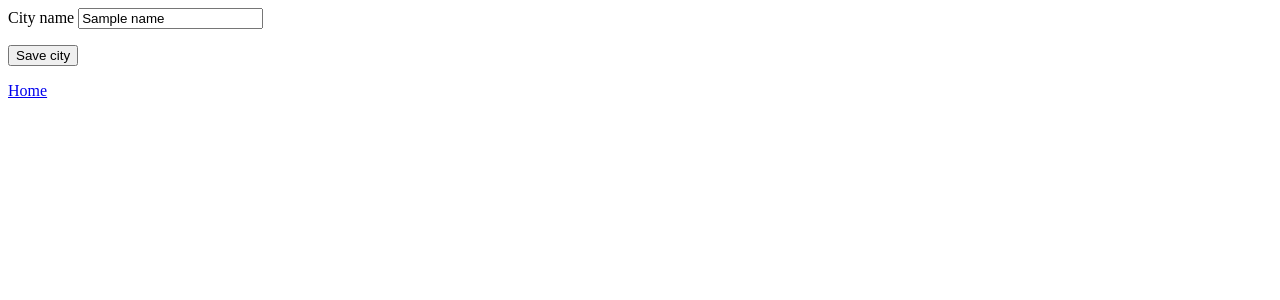
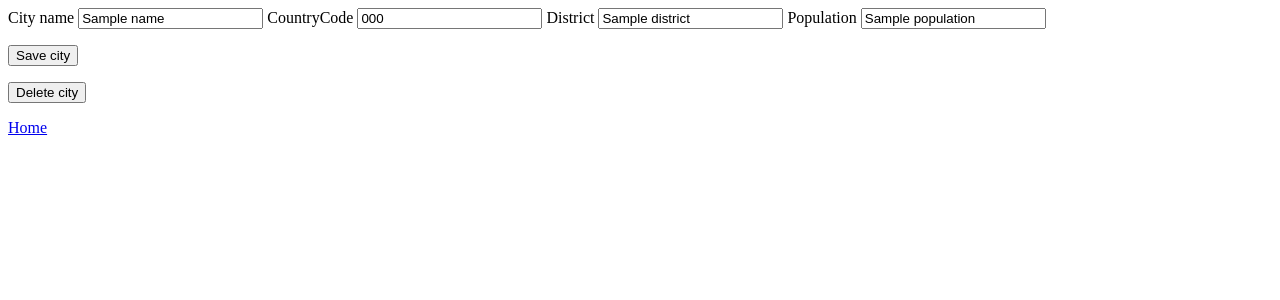
Before and after one commit to DiveDeepNor/ga-emne1-student-work, a Flask app: template 12-pysql-post/01-lesson/templates/city_form.html in a window 1280 px wide. Shown: the top 300 px of the page. Run offline with Flask 3, Linux system fonts and the light colour scheme; the template is opened without the code that fills it: most values are stand-ins (such as "Sample title", 1, 10 or a date in 2020).

Commit message:
Added lesson/exercises 12

```diff
--- a/12-pysql-post/01-lesson/app.py
+++ b/12-pysql-post/01-lesson/app.py
@@ -41,15 +41,28 @@ def cities():
     return render_template("cities.html", code=code, rows=rows)
 
 
+@app.route("/city/<int:city_id>")
+def show_city(city_id):
+    city = database.get_city(city_id)
+    if city is None:
+        return "City not found", 404
+    return render_template(
+        "city_form.html",
+        name=city.name,
+        city_id=city.id,
+        country_code=city.country_code,
+        district = city.district,
+        population=city.population
+    )
+
+
+
 @app.route("/add", methods=["GET", "POST"])
 def add_city():
     # Uses GET to open input field page:
     if request.method == "GET":
         return render_template(
-            "city_form.html",
-            name="",
-            city_id=None
-        )
+            "city_form.html", name="", city_id=None)
     # Uses POST to store city data in DB:
     name = request.form.get("name", "").strip()
     if not name or len(name) > 35:
@@ -58,9 +71,16 @@ def add_city():
     return redirect("/cities", code=303)
 
 
-@app.route("/city/<int:city_id>")
-def show_city(city_id):
-    city = database.get_city(city_id)
-    if city is None:
-        return "City not found", 404
-    return render_template("city_form.html",name=city.name,city_id=city.id)
+@app.route("/city/<int:city_id>", methods=["POST"])
+def edit_city(city_id):
+    name = request.form.get("name", "").strip()
+    if not name or len(name) > 3:
+        return "Invalid city name", 400
+    database.update_city(city_id, name)
+    return redirect("/cities", code=303)
+
+
+@app.route("/delete/<int:city_id>", methods=["POST"])
+def remove_city(city_id):
+    database.delete_city(city_id)
+    return redirect("/cities", code=303)
--- a/12-pysql-post/01-lesson/models.py
+++ b/12-pysql-post/01-lesson/models.py
@@ -1,4 +1,7 @@
 class City:
-    def __init__(self, city_id, name):
+    def __init__(self, city_id, name, country_code, district, population):
         self.id = city_id
         self.name = name
+        self.country_code = country_code
+        self.district = district
+        self.population = population
--- a/12-pysql-post/01-lesson/templates/city_form.html
+++ b/12-pysql-post/01-lesson/templates/city_form.html
@@ -12,7 +12,23 @@
 <form method="post" action="{{ '/edit/' ~ city_id if city_id else '/add' }}">
     <label for="name">City name</label>
     <input id="name" name="name" value="{{ name }}" maxlength="35" required>
+
+    <label for="country_code">CountryCode</label>
+    <input id="country_code" value="{{ country_code }}" readonly>
+
+    <label for="district">District</label>
+    <input id="district" value="{{ district }}" readonly>
+
+    <label for="population">Population</label>
+    <input id="population" value="{{ population }}" readonly>
+
     <p><button type="submit">Save city</button></p>
 </form>
+<!-- If existing city, add delete button -->
+{% if city_id %}
+<form method="post" action="/delete/{{ city_id }}">
+    <button type="submit">Delete city</button>
+</form>
+{% endif %}
 <p><a href="/">Home</a></p></body>
 </html>
```
Also changed, not shown: 12-pysql-post/01-lesson/database.py (+27 -6 lines).
